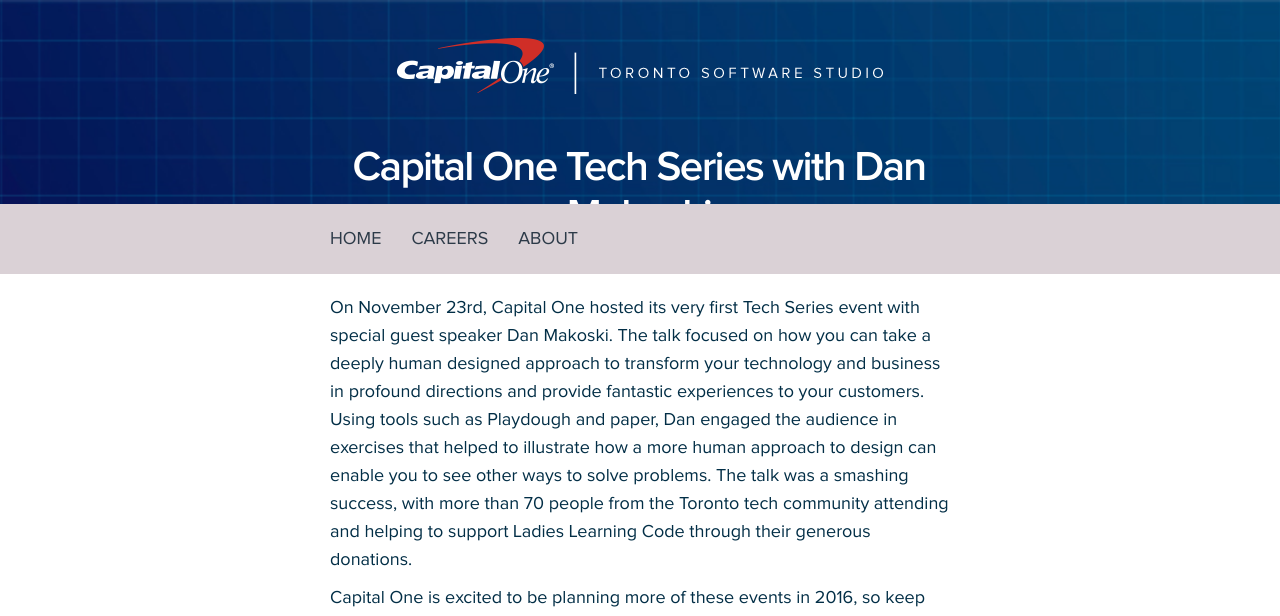
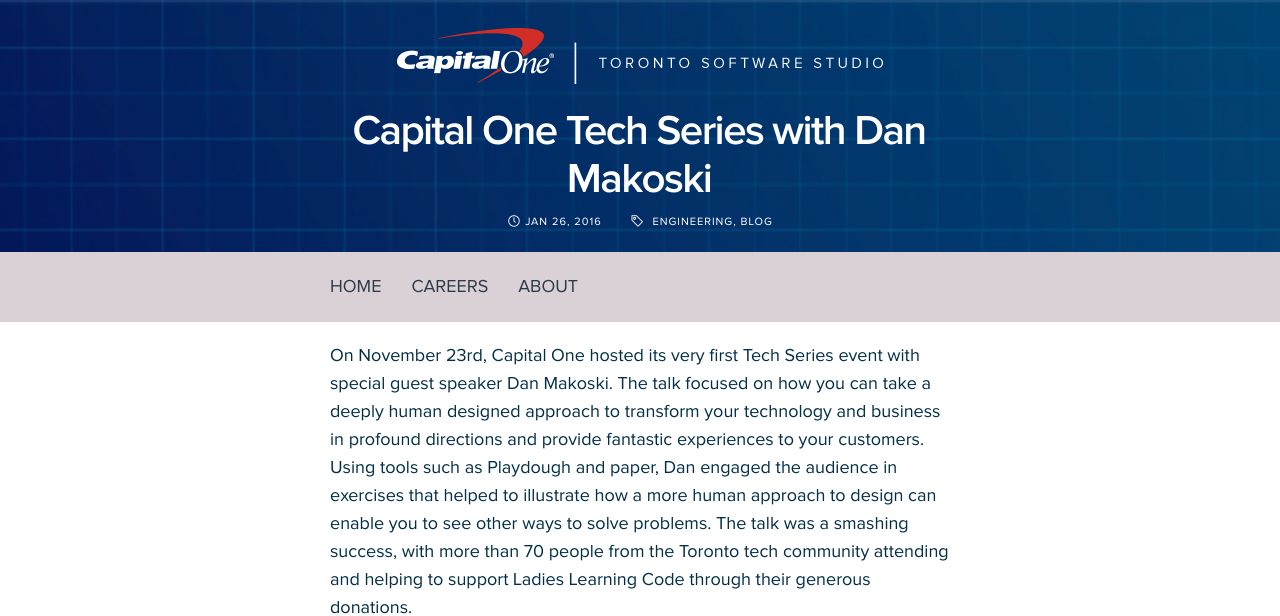
Before and after one commit to CapitalOneCanada/capitalonecanada.github.io, a Jekyll site: the page built from _posts/2016-01-26-capital-one-tech-series-with-dan-makoski.md, in a window 1280 px wide. Shown: the top 616 px of the page. Built offline with Jekyll 4.4.1, drawn with Linux system fonts in a browser that asks for light colours; nearby versions of some CDN libraries; Markdown is read by kramdown in place of the engine named in the settings; grey boxes are pictures that could not be loaded.

Commit message:
Blog post page header displays logo and adjusts height with title

```diff
--- a/css/base.css
+++ b/css/base.css
@@ -13,9 +13,10 @@
 
 .wrap									{ width:90%; max-width:620px; margin:0 auto; position:relative; }
 
-#top_header								{ width:100%; height:204px; background:#008bc1 url(../assets/img/hero_bg.jpg) center top no-repeat; background-size:cover; position:relative; padding-bottom:70px; }
-#top_header .content					{ padding: 35px 0; }
+#top_header								{ width:100%; /*height:204px;*/ background:#008bc1 url(../assets/img/hero_bg.jpg) center top no-repeat; background-size:cover; position:relative; padding-bottom:70px; }
+#top_header .content					{ padding: 20px; /*35px 0;*/ }
 #top_header .logo						{ margin:0 auto; display:block; width:387px; height:auto; }
+#top_header .logo_sml img				{ margin-bottom: 10px; }
 
 #main_nav								{ position:absolute; bottom:0; left:0; width:100%; background:rgba(218,209,214,1); }
 #main_nav a								{ display:block; float:left; font-size:18px; line-height:70px; color:#2c3a48; padding:0 15px; transition:all ease-out 200ms; }
@@ -78,7 +79,7 @@
 .post #top_header .details .icon		{ padding:1px 5px 1px 1px; position:relative; top:1px; font-weight:bold; }
 .post #top_header .excerpt				{ font-family:"ProxLight","Helvetica Neue Light","Helvetica Neue",Arial,sans-serif; margin-bottom:16px; }
 .post #top_header .read_more			{ font-family:"ProxSemibold","Helvetica Neue Bold","Helvetica Neue",Arial,sans-serif; }
-.post #top_header .content              { padding: 0 0; }
+/*.post #top_header .content              { padding: 0 0; }*/
 
 .post #main								{ padding: 20px 0; }
 .post #main p							{ margin-bottom: 10px; }
@@ -186,18 +187,22 @@
 @media screen and (max-width:640px) {
 	body								{ font-size:18px; }
 
+	#top_header .content				{ padding: 20px; }
+
 	#main_nav a							{ display:none; }
 	#main_nav a.menu					{ display:block; float:left; margin-left:-15px; }
 	#main_nav a.button					{ display:block; }
 
 	h1									{ font-size:28px; line-height:36px; }
-    .post h1							{ font-size:28px; line-height:36px; margin-top: 0; margin-bottom:20px; }
+        .post h1							{ font-size:28px; line-height:36px; /*margin-top: 0; margin-bottom:20px;*/ }
 	.post h3							{ padding-bottom: 8px; }
 	h2									{ font-size:16px; line-height:20px; }
 
 	#post_list .sorting a				{ font-size:16px; }
 	#post_list article h3				{ font-size:24px; line-height:28px; }
 
+
+#top_header .logo_sml img						{ margin:0px auto 20px; display:block; width:300px; height:auto; }
 /*	.post #top_header .logo_sml img		{ display:none; }*/
 /*    .post #top_header .content          { padding 35px 35px; }*/
 	.post .author .lefty,
@@ -214,7 +219,7 @@
 
 	#mobile_nav							{ display:none; position:fixed; top:0; left:0; bottom:0; right:0; background:rgba(52,70,85,0.97); z-index:999; transition:all ease-out 200ms; }
 	#mobile_nav.show					{ display:block; }
-    #mobile_nav .logo					{ margin:0 auto; padding-top:35px; display:block; width:387px; height:auto; margin-bottom:32px; }
+        #mobile_nav .logo					{ margin:0 auto; padding-top:35px; display:block; width:90%; height:auto; margin-bottom:32px; }
 	#mobile_nav a						{ display:block; width:80%; margin:0 auto; color:#fff; font-size:18px; line-height:50px; border-top:1px solid rgba(255,255,255,0.2); text-align:center; }
 	#mobile_nav a:first-child			{ border-top:none; }
 	#mobile_nav a.button				{ border:none; line-height:24px; margin-top:5px; }
```
Also changed, not shown: assets/img/c1_tech_logo_sml.png.
